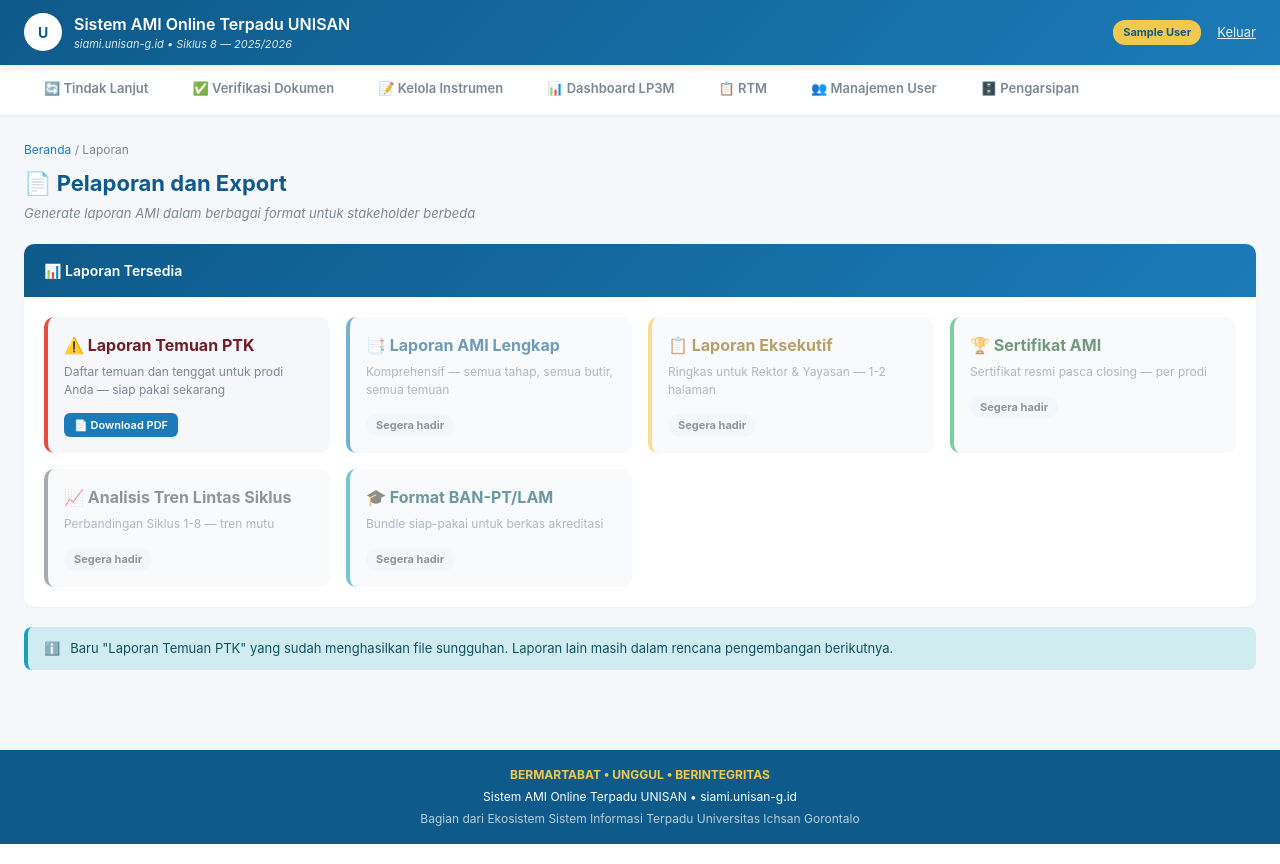
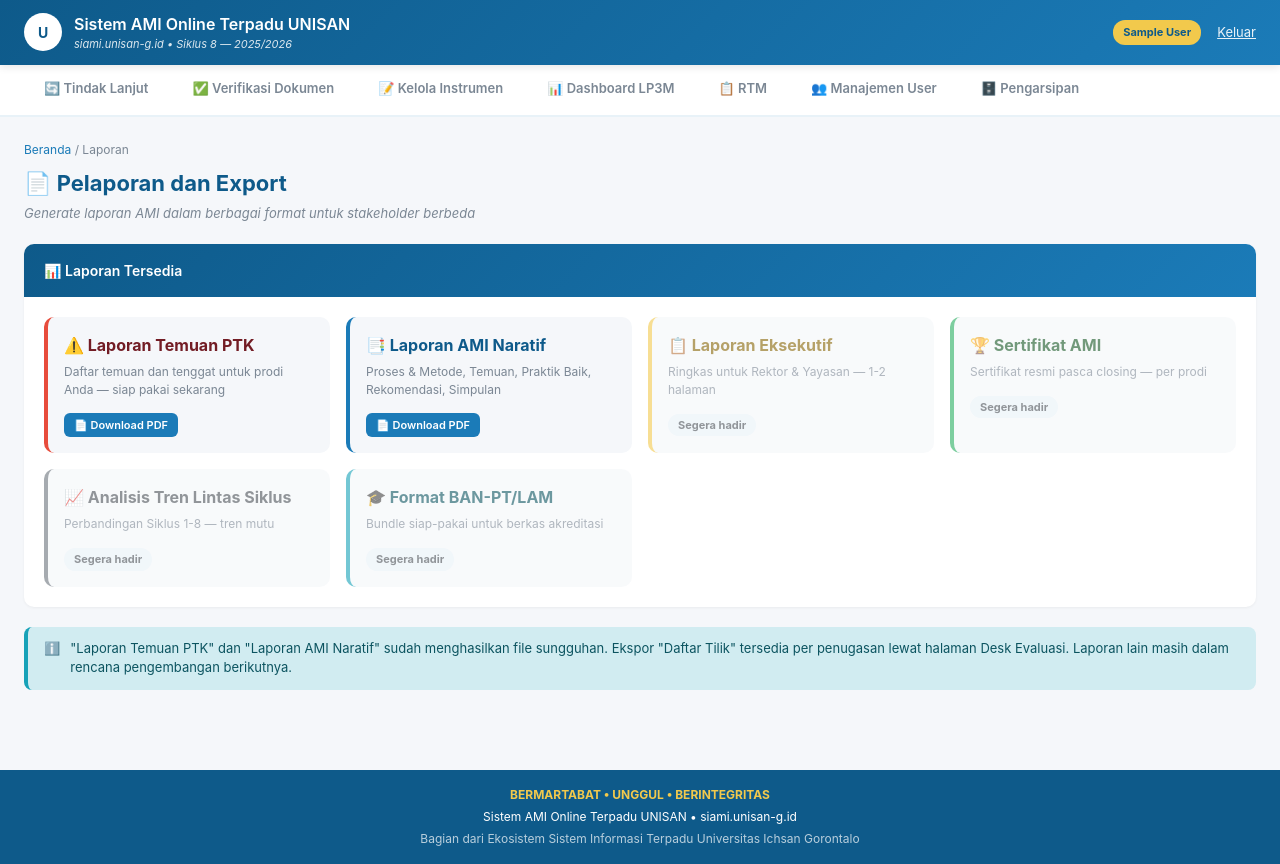
Before and after one commit to unisan-gtlo/siami, a Django app: page /laporan/ in a window 1280 px wide. Run offline with Django 5.2, Linux system fonts and the light colour scheme; the visitor is signed in with stand-in values (Sample User, id 1); data comes from the database, SQL or seed files in the repository.

Commit message:
feat(ami_pelaporan): adopt real institutional AMI form formats
LP3M shared 6 real Word templates ("Contoh Form AMI") from the actual
manual AMI process -- adopted the parts that map cleanly onto what we
already have:

- Fvtb gains akar_masalah (root cause) -- a real field on the
  institutional RTL-PTK form that had no home in our schema. Shown on
  fvtb_detail, editable via admin (Fvtb creation stays admin-only, same
  as before).
- laporan_temuan_pdf rebuilt to match "Contoh Form Temuan AMI.docx":
  tim auditor header block, findings split into a "Temuan Audit
  (Ketidaksesuaian)" table and a separate "Praktik Baik" table
  (previously one flat table with no distinction), plus an
  Auditee/Auditor signature block.
- New laporan_naratif_pdf: Proses & Metode / Temuan / Praktik Baik /
  Rekomendasi / Simpulan, matching "Contoh Form Laporan AMI 1.docx".
  Sections with no real data say so honestly rather than being padded
  with generic text.
- New laporan_daftar_tilik_pdf: first-ever export for DeDaftarTilik,
  matching "Contoh Form Daftar Tilik.docx" (header block + per-standar
  checklist + signature line), linked from the DE penugasan_detail page.

Deliberately not copied verbatim: the large "Contoh Template Laporan
AMI Prodi.docx" is a Polban (not UNISAN) template -- used only as a
structural reference (audit schedule/scope framing), not reproduced,
since it's branded for a different institution.

Co-Authored-By: Claude Sonnet 5 <noreply@anthropic.com>

```diff
--- a/apps/ami_pelaporan/urls.py
+++ b/apps/ami_pelaporan/urls.py
@@ -7,4 +7,6 @@ app_name = 'laporan'
 urlpatterns = [
     path('', views.laporan_list, name='laporan_list'),
     path('temuan-ptk/pdf/', views.laporan_temuan_pdf, name='laporan_temuan_pdf'),
+    path('naratif/pdf/', views.laporan_naratif_pdf, name='laporan_naratif_pdf'),
+    path('daftar-tilik/<int:penugasan_id>/pdf/', views.laporan_daftar_tilik_pdf, name='laporan_daftar_tilik_pdf'),
 ]
--- a/apps/ami_pelaporan/views.py
+++ b/apps/ami_pelaporan/views.py
@@ -4,7 +4,8 @@ from xml.sax.saxutils import escape
 from django.contrib import messages
 from django.contrib.auth.decorators import login_required
 from django.http import FileResponse
-from django.shortcuts import render
+from django.shortcuts import get_object_or_404, render
+from django.utils import timezone
 from reportlab.lib import colors
 from reportlab.lib.pagesizes import A4
 from reportlab.lib.units import cm
@@ -13,6 +14,7 @@ from reportlab.lib.styles import getSampleStyleSheet
 
 from apps.ami_assessment.models import Pengisian
 from apps.ami_core.models import Siklus
+from apps.ami_de.models import DeDaftarTilik, DePenugasan
 from apps.ami_temuan.models import Temuan
 
 
@@ -48,39 +50,175 @@ def laporan_temuan_pdf(request):
         messages.error(request, 'Akun Anda belum terhubung ke profil AMI (prodi/fakultas), atau belum ada data pengisian.')
         return render(request, 'ami_pelaporan/no_profile.html', {'active_tab': 'laporan'})
 
-    temuan_qs = Temuan.objects.filter(siklus=siklus, pengisian=pengisian).order_by('klasifikasi')
+    temuan_qs = Temuan.objects.filter(siklus=siklus, pengisian=pengisian).select_related('butir__master_standar').order_by('klasifikasi')
+    praktik_baik_qs = temuan_qs.filter(klasifikasi__in=['SESUAI', 'BP'], layak_replikasi=True)
+    temuan_ketidaksesuaian_qs = temuan_qs.exclude(klasifikasi__in=['SESUAI', 'BP'])
+
+    tim_auditor = list(
+        DePenugasan.objects.filter(pengisian=pengisian).select_related('auditor__user').order_by(
+            '-role_dalam_tim',
+        ),
+    )
 
     buffer = io.BytesIO()
     doc = SimpleDocTemplate(buffer, pagesize=A4, topMargin=2*cm, bottomMargin=2*cm)
     styles = getSampleStyleSheet()
     elements = [
-        Paragraph('Laporan Temuan AMI', styles['Title']),
-        Paragraph(f'{pengisian.subjek} &bull; {siklus}', styles['Normal']),
+        Paragraph('TEMUAN AUDIT', styles['Title']),
     ]
     if siklus and siklus.regulasi_acuan:
         elements.append(Paragraph(f'Acuan: {siklus.regulasi_acuan.nama_pendek}', styles['Normal']))
-    elements.append(Spacer(1, 0.5*cm))
+    elements.append(Spacer(1, 0.3*cm))
 
     cell_style = styles['Normal'].clone('cell')
     cell_style.fontSize = 8
 
     def cell(text):
-        return Paragraph(escape(text), cell_style)
+        return Paragraph(escape(str(text)), cell_style)
 
-    data = [['Klasifikasi', 'Judul', 'Deskripsi', 'Tenggat', 'Status']]
-    for t in temuan_qs:
+    info_rows = [
+        [cell('Auditee'), cell(f': {pengisian.subjek}'), cell('Siklus'), cell(f': {siklus}')],
+        [cell('Fak/Prodi'), cell(f': {pengisian.prodi.fakultas if pengisian.prodi_id else pengisian.get_cakupan_display()}'),
+         cell('Tanggal'), cell(f': {timezone.now().date()}')],
+    ]
+    for a in tim_auditor:
+        info_rows.append([cell(a.get_role_dalam_tim_display()), cell(f': {a.auditor}'), cell(''), cell('')])
+    info_table = Table(info_rows, colWidths=[3*cm, 6*cm, 3*cm, 6*cm])
+    info_table.setStyle(TableStyle([('FONTSIZE', (0, 0), (-1, -1), 8)]))
+    elements.append(info_table)
+    elements.append(Spacer(1, 0.5*cm))
+
+    elements.append(Paragraph('Temuan Audit (Ketidaksesuaian)', styles['Heading3']))
+    data = [['No', 'Klasifikasi', 'Standar', 'Temuan Audit', 'Tenggat', 'Status']]
+    for i, t in enumerate(temuan_ketidaksesuaian_qs, start=1):
         data.append([
+            str(i),
             t.get_klasifikasi_display(),
-            cell(t.judul),
-            cell(t.deskripsi_problem[:200]),
+            cell(t.butir.master_standar.kode if t.butir_id and t.butir.master_standar_id else '-'),
+            cell(f'{t.judul} — {t.deskripsi_problem[:150]}'),
             str(t.tenggat_tindak_lanjut or '-'),
             t.get_status_display(),
         ])
+    if len(data) == 1:
+        elements.append(Paragraph('Tidak ada temuan ketidaksesuaian.', styles['Normal']))
+    else:
+        table = Table(data, colWidths=[1*cm, 2.3*cm, 2*cm, 8*cm, 2*cm, 2.2*cm])
+        table.setStyle(TableStyle([
+            ('BACKGROUND', (0, 0), (-1, 0), colors.HexColor('#0E5A8A')),
+            ('TEXTCOLOR', (0, 0), (-1, 0), colors.white),
+            ('FONTSIZE', (0, 0), (-1, -1), 8),
+            ('GRID', (0, 0), (-1, -1), 0.5, colors.HexColor('#E8F2F8')),
+            ('VALIGN', (0, 0), (-1, -1), 'TOP'),
+            ('ROWBACKGROUNDS', (0, 1), (-1, -1), [colors.white, colors.HexColor('#FAFCFE')]),
+        ]))
+        elements.append(table)
+    elements.append(Spacer(1, 0.5*cm))
+
+    elements.append(Paragraph('Praktik Baik (Temuan Positif)', styles['Heading3']))
+    data2 = [['No', 'Aspek/Bidang', 'Kelebihan']]
+    for i, t in enumerate(praktik_baik_qs, start=1):
+        data2.append([
+            str(i),
+            cell(t.butir.master_standar.kode if t.butir_id and t.butir.master_standar_id else '-'),
+            cell(f'{t.judul} — {t.deskripsi_problem[:200]}'),
+        ])
+    if len(data2) == 1:
+        elements.append(Paragraph('Belum ada praktik baik teridentifikasi.', styles['Normal']))
+    else:
+        table2 = Table(data2, colWidths=[1*cm, 3*cm, 13.5*cm])
+        table2.setStyle(TableStyle([
+            ('BACKGROUND', (0, 0), (-1, 0), colors.HexColor('#27AE60')),
+            ('TEXTCOLOR', (0, 0), (-1, 0), colors.white),
+            ('FONTSIZE', (0, 0), (-1, -1), 8),
+            ('GRID', (0, 0), (-1, -1), 0.5, colors.HexColor('#E8F2F8')),
+            ('VALIGN', (0, 0), (-1, -1), 'TOP'),
+            ('ROWBACKGROUNDS', (0, 1), (-1, -1), [colors.white, colors.HexColor('#F5FFFC')]),
+        ]))
+        elements.append(table2)
+    elements.append(Spacer(1, 1.2*cm))
+
+    ttd_auditee = pengisian.operator or 'Auditee'
+    ttd_auditor = tim_auditor[0].auditor if tim_auditor else 'Auditor'
+    ttd_table = Table(
+        [
+            ['Menyetujui,', ''],
+            ['Auditee', 'Auditor'],
+            ['', ''],
+            ['', ''],
+            [f'( {ttd_auditee} )', f'( {ttd_auditor} )'],
+        ],
+        colWidths=[8.5*cm, 8.5*cm],
+    )
+    ttd_table.setStyle(TableStyle([
+        ('FONTSIZE', (0, 0), (-1, -1), 9),
+        ('ALIGN', (0, 0), (-1, -1), 'CENTER'),
+        ('LINEBELOW', (0, 3), (0, 3), 0.5, colors.black),
+        ('LINEBELOW', (1, 3), (1, 3), 0.5, colors.black),
+    ]))
+    elements.append(ttd_table)
+
+    doc.build(elements)
+    buffer.seek(0)
+
+    kode_subjek = pengisian.prodi.kode if pengisian.prodi_id else pengisian.cakupan
+    filename = f'laporan-temuan-{kode_subjek}-siklus{siklus.no_siklus if siklus else "x"}.pdf'
+    return FileResponse(buffer, as_attachment=True, filename=filename, content_type='application/pdf')
+
+
+@login_required
+def laporan_daftar_tilik_pdf(request, penugasan_id):
+    user_ami = _get_user_ami(request)
+    penugasan = get_object_or_404(DePenugasan, pk=penugasan_id)
+
+    is_monitor = request.user.is_superuser or (user_ami and (user_ami.is_lp3m or user_ami.is_pimpinan))
+    if not is_monitor and (user_ami is None or penugasan.auditor_id != user_ami.id):
+        messages.error(request, 'Anda tidak punya akses ke Daftar Tilik penugasan ini.')
+        return render(request, 'ami_pelaporan/no_profile.html', {'active_tab': 'laporan'})
+
+    tilik_qs = DeDaftarTilik.objects.filter(penugasan=penugasan).select_related(
+        'butir__master_standar', 'butir__standar',
+    ).order_by('no_urut')
+
+    buffer = io.BytesIO()
+    doc = SimpleDocTemplate(buffer, pagesize=A4, topMargin=2*cm, bottomMargin=2*cm)
+    styles = getSampleStyleSheet()
+    cell_style = styles['Normal'].clone('cell')
+    cell_style.fontSize = 8
+
+    def cell(text):
+        return Paragraph(escape(str(text)), cell_style)
+
+    elements = [Paragraph('DAFTAR TILIK', styles['Title'])]
+
+    info_rows = [
+        [cell('Auditee'), cell(f': {penugasan.pengisian.subjek}'), cell('Tanggal'), cell(f': {penugasan.tgl_mulai_de}')],
+        [cell('Auditor'), cell(f': {penugasan.auditor}'), cell('SK No'), cell(f': {penugasan.sk_no or "-"}')],
+    ]
+    info_table = Table(info_rows, colWidths=[3*cm, 6*cm, 3*cm, 6*cm])
+    info_table.setStyle(TableStyle([('FONTSIZE', (0, 0), (-1, -1), 8)]))
+    elements.append(info_table)
+    elements.append(Spacer(1, 0.5*cm))
+
+    data = [['No', 'Standar', 'Pertanyaan/Cek', 'Hasil', 'Catatan']]
+    for dt in tilik_qs:
+        if dt.butir and dt.butir.master_standar_id:
+            standar_label = dt.butir.master_standar.kode
+        elif dt.butir and dt.butir.standar_id:
+            standar_label = dt.butir.standar.nama_pendek
+        else:
+            standar_label = '-'
+        data.append([
+            str(dt.no_urut or ''),
+            cell(standar_label),
+            cell(dt.deskripsi_tilik),
+            dt.get_status_visitasi_display(),
+            cell(dt.catatan_visitasi or ''),
+        ])
 
     if len(data) == 1:
-        elements.append(Paragraph('Belum ada temuan untuk prodi ini pada siklus berjalan.', styles['Normal']))
+        elements.append(Paragraph('Belum ada Daftar Tilik untuk penugasan ini.', styles['Normal']))
     else:
-        table = Table(data, colWidths=[2*cm, 4*cm, 6*cm, 2.5*cm, 3*cm])
+        table = Table(data, colWidths=[1*cm, 2.5*cm, 8*cm, 2.5*cm, 3*cm])
         table.setStyle(TableStyle([
             ('BACKGROUND', (0, 0), (-1, 0), colors.HexColor('#0E5A8A')),
             ('TEXTCOLOR', (0, 0), (-1, 0), colors.white),
@@ -91,9 +229,116 @@ def laporan_temuan_pdf(request):
         ]))
         elements.append(table)
 
+    elements.append(Spacer(1, 1.2*cm))
+    ttd_table = Table(
+        [['Auditor'], [''], [''], [f'( {penugasan.auditor} )']],
+        colWidths=[8.5*cm],
+    )
+    ttd_table.setStyle(TableStyle([
+        ('FONTSIZE', (0, 0), (-1, -1), 9),
+        ('ALIGN', (0, 0), (-1, -1), 'CENTER'),
+        ('LINEBELOW', (0, 2), (0, 2), 0.5, colors.black),
+    ]))
+    elements.append(ttd_table)
+
+    doc.build(elements)
+    buffer.seek(0)
+
+    filename = f'daftar-tilik-penugasan-{penugasan.id}.pdf'
+    return FileResponse(buffer, as_attachment=True, filename=filename, content_type='application/pdf')
+
+
+@login_required
+def laporan_naratif_pdf(request):
+    """Laporan AMI naratif -- Proses & Metode / Temuan Audit / Praktik Baik /
+    Rekomendasi / Simpulan -- mengikuti format "Contoh Form Laporan AMI 1.docx"
+    yang disediakan LP3M. Cuma bagian yang punya data riil yang ditulis;
+    bagian tanpa data ditandai jujur, bukan diisi teks generik."""
+    user_ami = _get_user_ami(request)
+    siklus = Siklus.objects.filter(is_current=True).first()
+    pengisian = _pengisian_milik_user(user_ami, siklus)
+    if pengisian is None:
+        messages.error(request, 'Akun Anda belum terhubung ke profil AMI (prodi/fakultas), atau belum ada data pengisian.')
+        return render(request, 'ami_pelaporan/no_profile.html', {'active_tab': 'laporan'})
+
+    temuan_qs = Temuan.objects.filter(siklus=siklus, pengisian=pengisian)
+    ketidaksesuaian_qs = temuan_qs.exclude(klasifikasi__in=['SESUAI', 'BP'])
+    praktik_baik_qs = temuan_qs.filter(klasifikasi__in=['SESUAI', 'BP'], layak_replikasi=True)
+    tim_auditor = list(DePenugasan.objects.filter(pengisian=pengisian).select_related('auditor__user'))
+
+    buffer = io.BytesIO()
+    doc = SimpleDocTemplate(buffer, pagesize=A4, topMargin=2*cm, bottomMargin=2*cm)
+    styles = getSampleStyleSheet()
+    body = styles['Normal'].clone('body')
+    body.spaceAfter = 8
+
+    elements = [
+        Paragraph('LAPORAN AUDIT MUTU INTERNAL', styles['Title']),
+        Paragraph(f'Auditee: {pengisian.subjek}', body),
+        Paragraph(f'Auditor Internal: {", ".join(str(a.auditor) for a in tim_auditor) or "-"}', body),
+        Paragraph(f'Hari/Tanggal AMI: {timezone.now().date()}', body),
+        Paragraph(f'Lingkup Audit: {siklus}', body),
+        Spacer(1, 0.4*cm),
+    ]
+
+    elements.append(Paragraph('PROSES &amp; METODE AUDIT', styles['Heading3']))
+    elements.append(Paragraph(
+        f'Audit dilaksanakan melalui Desk Evaluasi berbasis {pengisian.total_butir} butir instrumen '
+        f'({pengisian.butir_terisi} terisi auditee) pada Siklus {siklus.no_siklus if siklus else "-"}, '
+        f'dinilai oleh {len(tim_auditor)} auditor yang ditugaskan.', body,
+    ))
+
+    elements.append(Paragraph('TEMUAN AUDIT', styles['Heading3']))
+    if ketidaksesuaian_qs.exists():
+        for t in ketidaksesuaian_qs:
+            elements.append(Paragraph(f'&bull; [{t.get_klasifikasi_display()}] {t.judul} — {t.deskripsi_problem}', body))
+    else:
+        elements.append(Paragraph('Tidak ada temuan ketidaksesuaian pada siklus berjalan.', body))
+
+    elements.append(Paragraph('PRAKTIK BAIK', styles['Heading3']))
+    if praktik_baik_qs.exists():
+        for t in praktik_baik_qs:
+            elements.append(Paragraph(f'&bull; {t.judul} — {t.deskripsi_problem}', body))
+    else:
+        elements.append(Paragraph('Belum ada praktik baik yang diidentifikasi layak direplikasi.', body))
+
+    elements.append(Paragraph('REKOMENDASI', styles['Heading3']))
+    rekomendasi = [t for t in ketidaksesuaian_qs if t.klasifikasi in ('KTS_MAYOR', 'KTB')]
+    if rekomendasi:
+        for t in rekomendasi:
+            elements.append(Paragraph(f'&bull; Tindak lanjuti segera "{t.judul}" — tenggat {t.tenggat_tindak_lanjut or "belum ditetapkan"}.', body))
+    else:
+        elements.append(Paragraph('Tidak ada rekomendasi eskalasi prioritas tinggi pada siklus berjalan.', body))
+
+    elements.append(Paragraph('SIMPULAN', styles['Heading3']))
+    total = temuan_qs.count()
+    elements.append(Paragraph(
+        f'Total {total} temuan tercatat pada siklus ini: {ketidaksesuaian_qs.count()} ketidaksesuaian, '
+        f'{praktik_baik_qs.count()} praktik baik. Progres self-assessment {pengisian.persentase_progress}% '
+        f'({pengisian.butir_terisi}/{pengisian.total_butir} butir).', body,
+    ))
+    elements.append(Spacer(1, 1.2*cm))
+
+    ttd_style = styles['Normal'].clone('ttd')
+    ttd_style.alignment = 1
+    ttd_table = Table(
+        [[Paragraph('Tanda tangan<br/>Auditor Internal 1', ttd_style), Paragraph('Tanda tangan<br/>Auditor Internal 2', ttd_style)],
+         [''], [''],
+         [f'( {tim_auditor[0].auditor} )' if len(tim_auditor) > 0 else '( _____________ )',
+          f'( {tim_auditor[1].auditor} )' if len(tim_auditor) > 1 else '( _____________ )']],
+        colWidths=[8.5*cm, 8.5*cm],
+    )
+    ttd_table.setStyle(TableStyle([
+        ('FONTSIZE', (0, 0), (-1, -1), 9),
+        ('ALIGN', (0, 0), (-1, -1), 'CENTER'),
+        ('LINEBELOW', (0, 2), (0, 2), 0.5, colors.black),
+        ('LINEBELOW', (1, 2), (1, 2), 0.5, colors.black),
+    ]))
+    elements.append(ttd_table)
+
     doc.build(elements)
     buffer.seek(0)
 
     kode_subjek = pengisian.prodi.kode if pengisian.prodi_id else pengisian.cakupan
-    filename = f'laporan-temuan-{kode_subjek}-siklus{siklus.no_siklus if siklus else "x"}.pdf'
+    filename = f'laporan-ami-naratif-{kode_subjek}-siklus{siklus.no_siklus if siklus else "x"}.pdf'
     return FileResponse(buffer, as_attachment=True, filename=filename, content_type='application/pdf')
--- a/apps/ami_temuan/models.py
+++ b/apps/ami_temuan/models.py
@@ -116,6 +116,10 @@ class Fvtb(models.Model):
     no_fvtb = models.CharField(max_length=50, unique=True, null=True, blank=True)
 
     # PLAN
+    akar_masalah = models.TextField(
+        null=True, blank=True,
+        help_text='Analisis akar masalah (root cause) sebelum menyusun rencana tindakan -- kolom "Akar Masalah" di Form RTL-PTK AMI.',
+    )
     rencana_tindakan = models.TextField()
     pic = models.ForeignKey(
         UserAmi, on_delete=models.SET_NULL, null=True, blank=True, related_name='fvtb_pic_set',
--- a/templates/ami_de/penugasan_detail.html
+++ b/templates/ami_de/penugasan_detail.html
@@ -16,6 +16,10 @@
 <div class="alert alert-info">
     <div>📌</div>
     <div><strong>SK Penugasan:</strong> {{ penugasan.sk_no }}. Tenggat penyelesaian: <strong>{{ penugasan.tenggat_de }}</strong>.</div>
+</div>
+
+<div style="margin-bottom:16px;">
+    <a class="btn btn-sm btn-secondary" href="{% url 'laporan:laporan_daftar_tilik_pdf' penugasan.id %}">📄 Export Daftar Tilik (PDF)</a>
 </div>
 
 <div class="stats">
--- a/templates/ami_pelaporan/laporan_list.html
+++ b/templates/ami_pelaporan/laporan_list.html
@@ -18,10 +18,10 @@
                 <a class="btn btn-sm btn-primary" href="{% url 'laporan:laporan_temuan_pdf' %}">📄 Download PDF</a>
             </div>
 
-            <div style="background:#F5F7FA;padding:16px;border-radius:10px;border-left:4px solid #1B7BB8;opacity:.6;">
-                <h4 style="color:#0E5A8A;margin-bottom:6px;">📑 Laporan AMI Lengkap</h4>
-                <div style="font-size:12px;color:#7B8794;margin-bottom:12px;">Komprehensif — semua tahap, semua butir, semua temuan</div>
-                <span class="badge b-grey">Segera hadir</span>
+            <div style="background:#F5F7FA;padding:16px;border-radius:10px;border-left:4px solid #1B7BB8;">
+                <h4 style="color:#0E5A8A;margin-bottom:6px;">📑 Laporan AMI Naratif</h4>
+                <div style="font-size:12px;color:#7B8794;margin-bottom:12px;">Proses & Metode, Temuan, Praktik Baik, Rekomendasi, Simpulan</div>
+                <a class="btn btn-sm btn-primary" href="{% url 'laporan:laporan_naratif_pdf' %}">📄 Download PDF</a>
             </div>
 
             <div style="background:#F5F7FA;padding:16px;border-radius:10px;border-left:4px solid #F2C94C;opacity:.6;">
@@ -54,6 +54,6 @@
 
 <div class="alert alert-info">
     <div>ℹ️</div>
-    <div>Baru "Laporan Temuan PTK" yang sudah menghasilkan file sungguhan. Laporan lain masih dalam rencana pengembangan berikutnya.</div>
+    <div>"Laporan Temuan PTK" dan "Laporan AMI Naratif" sudah menghasilkan file sungguhan. Ekspor "Daftar Tilik" tersedia per penugasan lewat halaman Desk Evaluasi. Laporan lain masih dalam rencana pengembangan berikutnya.</div>
 </div>
 {% endblock %}
--- a/templates/ami_temuan/fvtb_detail.html
+++ b/templates/ami_temuan/fvtb_detail.html
@@ -10,6 +10,12 @@
 <div class="card">
     <div class="card-header">📝 Rencana Tindakan (PLAN)</div>
     <div class="card-body">
+        {% if fvtb.akar_masalah %}
+        <div style="margin-bottom:10px;">
+            <span class="meta">Akar Masalah</span>
+            <p style="margin-top:2px;">{{ fvtb.akar_masalah }}</p>
+        </div>
+        {% endif %}
         <p>{{ fvtb.rencana_tindakan }}</p>
         <div style="display:grid;grid-template-columns:1fr 1fr;gap:16px;margin-top:8px;">
             <div><span class="meta">PIC</span><br>{{ fvtb.pic|default:"—" }} {% if fvtb.pic_unit %}({{ fvtb.pic_unit }}){% endif %}</div>
```
Also changed, not shown: apps/ami_temuan/migrations/0003_fvtb_akar_masalah.py (added).
